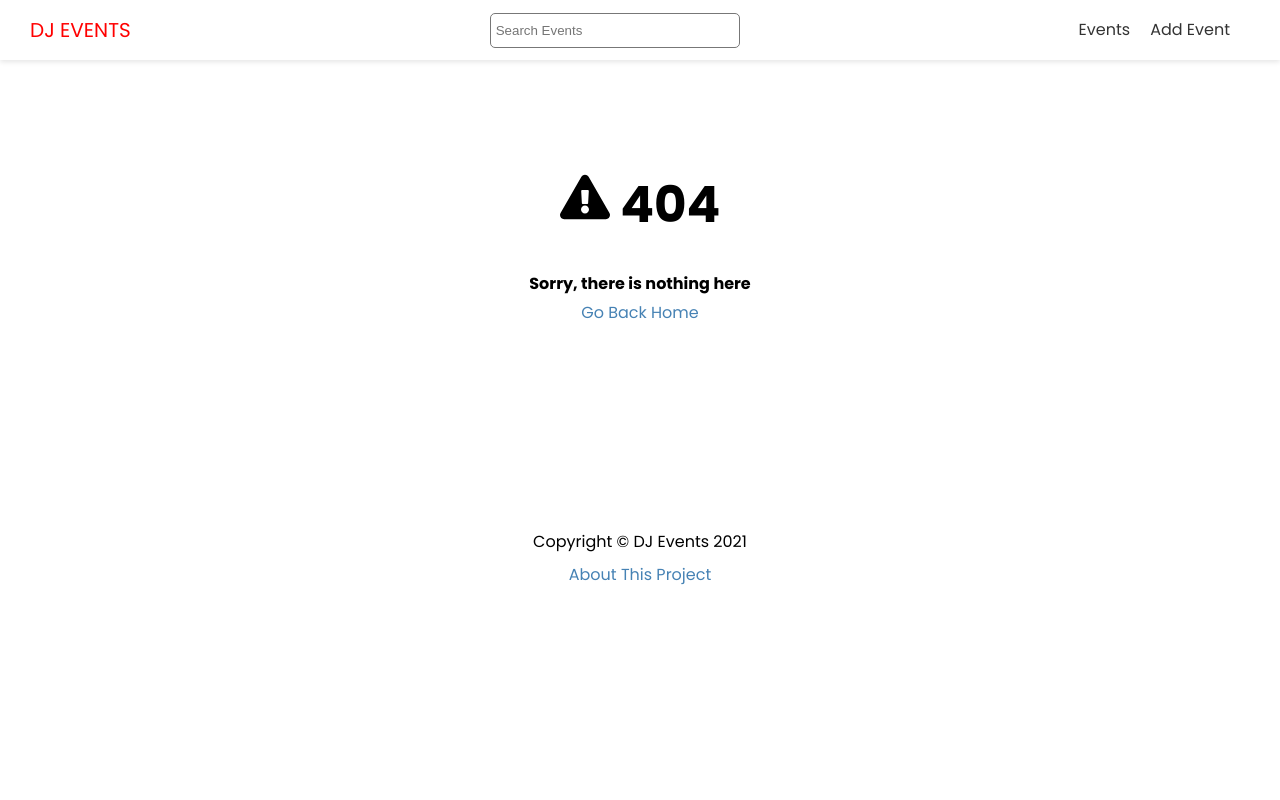
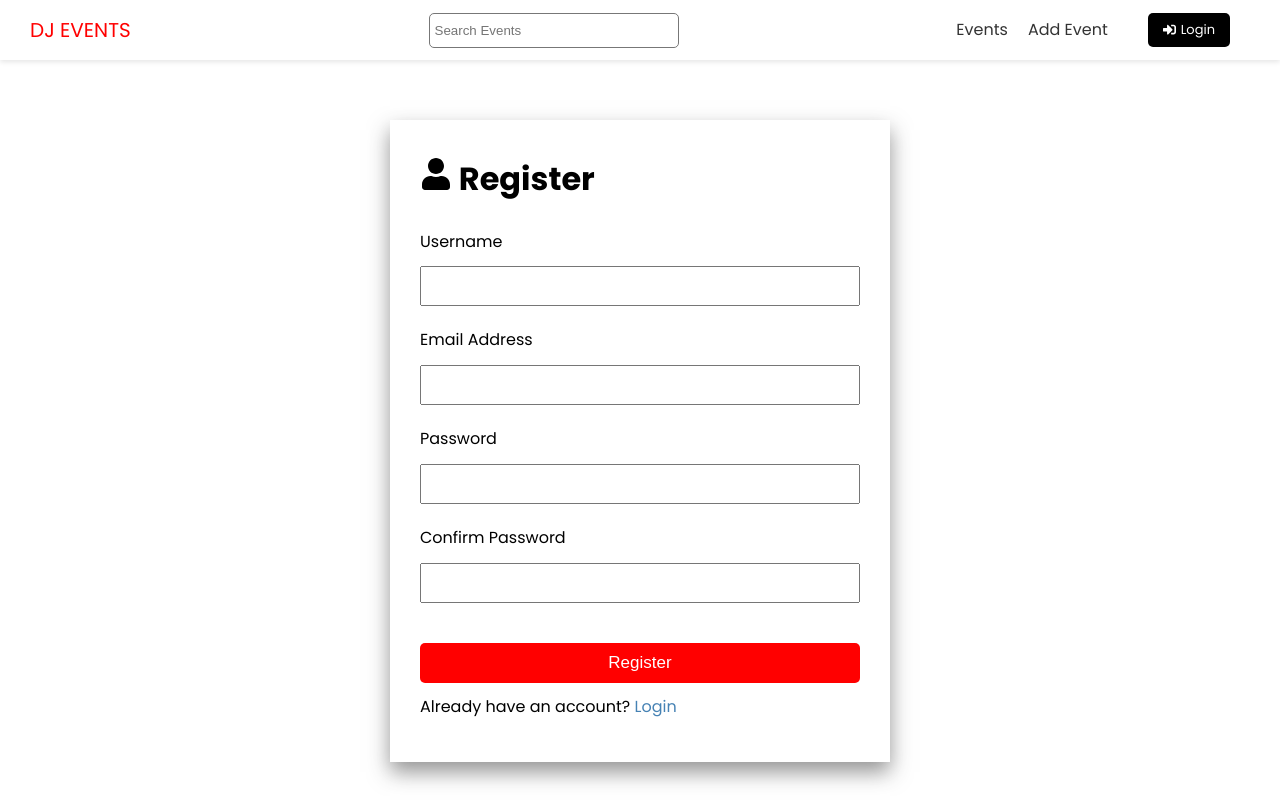
Before and after one commit to SanketsCode/NextJS-Projects, a Next.js app in the folder DJ-Events/dj-events-frontend/: page /accounts/register in a window 1280 px wide. Before the commit this address had no page. Shown: the top 800 px of the page. Built offline with nearby package versions, Linux system fonts and the light colour scheme.

Commit message:
Working on Authentication

```diff
--- a/DJ-Events/dj-events-frontend/components/Header.js
+++ b/DJ-Events/dj-events-frontend/components/Header.js
@@ -1,6 +1,7 @@
 import Link from "next/link";
 import styles from '@/styles/Header.module.css';
 import Search from "./Search";
+import { FaSignInAlt, FaSignOutAlt } from "react-icons/fa";
 
 export default function Header() {
   return (
@@ -22,6 +23,16 @@ export default function Header() {
                     </Link>
 
                 </li>
+                <li>
+                    <Link href="/accounts/login" className="btn-secondary btn-icon">
+                       <FaSignInAlt /> Login
+                    </Link>
+                </li>
+                {/* <li>
+                    <Link href="/accounts/login" className="btn-secondary btn-icon">
+                       <FaSignOutAlt /> Log out
+                    </Link>
+                </li> */}
             </ul>
         </nav>
    </header>
--- /dev/null
+++ b/DJ-Events/dj-events-frontend/pages/accounts/register.js
@@ -0,0 +1,93 @@
+import { ToastContainer, toast } from 'react-toastify';
+import 'react-toastify/dist/ReactToastify.css';
+import Link from 'next/link';
+import Layout from '@/components/Layout';
+import { useState } from 'react';
+import styles from '@/styles/AuthForm.module.css';
+import { FaUser } from 'react-icons/fa';
+
+
+
+export default function RegisterPage() {
+  const [email,setEmail] = useState('');
+  const [password,setPassword] = useState('');
+  const [username,setUsername] = useState('');
+  const [confirmPassword,setConfirmPassword] = useState('');
+
+  const handleSubmit = (e) => {
+    e.preventDefault();
+
+    if(!username || !password || !confirmPassword || !email){
+      toast.error("Need to fill all fields");
+      return;
+    }
+
+    if(password != confirmPassword){
+      toast.error('Password not match');
+      return;
+    }
+
+
+
+  }
+
+
+
+  return (
+    <Layout title="login">
+        <div className={styles.auth}>
+          <h1>
+            <FaUser /> Register
+          </h1>
+          <ToastContainer />
+          <form onSubmit={handleSubmit}>
+            <div>
+              <label htmlFor='username'>
+                  Username
+              </label>
+              <input id="username" type="text" value={username} onChange={e => setUsername(e.target.value)} />
+            </div>
+            <div>
+              <label htmlFor='email'>
+                  Email Address
+              </label>
+              <input id="email" type="email" value={email} onChange={e => setEmail(e.target.value)} />
+            </div>
+            <div>
+              <label htmlFor='password'>
+                Password
+              </label>
+              <input
+              type="password"
+                id="password"
+                value={password}
+                onChange={e => setPassword(e.target.value)}
+              />
+            </div>
+            <div>
+              <label htmlFor='confirm_password'>
+                Confirm Password
+              </label>
+              <input
+              type="password"
+                id="confirm_password"
+                value={confirmPassword}
+                onChange={e => setConfirmPassword(e.target.value)}
+              />
+            </div>
+            <input
+            type="submit"
+            value="Register"
+            className="btn"
+            />
+            <p>
+              Already have an account? <Link href="/account/login">
+              Login
+              </Link>
+            </p>
+          </form>
+        </div>
+    </Layout>
+
+  )
+}
--- /dev/null
+++ b/DJ-Events/dj-events-frontend/styles/AuthForm.module.css
@@ -0,0 +1,31 @@
+.auth{
+    max-width: 500px;
+    margin: auto;
+    padding: 30px;
+    box-shadow: 0px 10px 20px 0px rgba(50, 50, 50, 0.52);
+}
+
+.auth label{
+    display: block;
+    margin-bottom: 10px;
+}
+
+.auth input[type="text"],
+.auth input[type='email'],
+.auth input[type='password']{
+    display: block;
+    width: 100%;
+    height: 40px;
+    padding: 5px;
+    font-size: 18px;
+}
+
+.auth input[type='submit']{
+    margin-top: 20px;
+    width: 100%;
+    font-size: 17px;
+}
+
+.auth div{
+    margin-bottom: 20px;
+}
```
Also changed, not shown: DJ-Events/dj-events-frontend/pages/accounts/login.js (added, +61 -0 lines).
